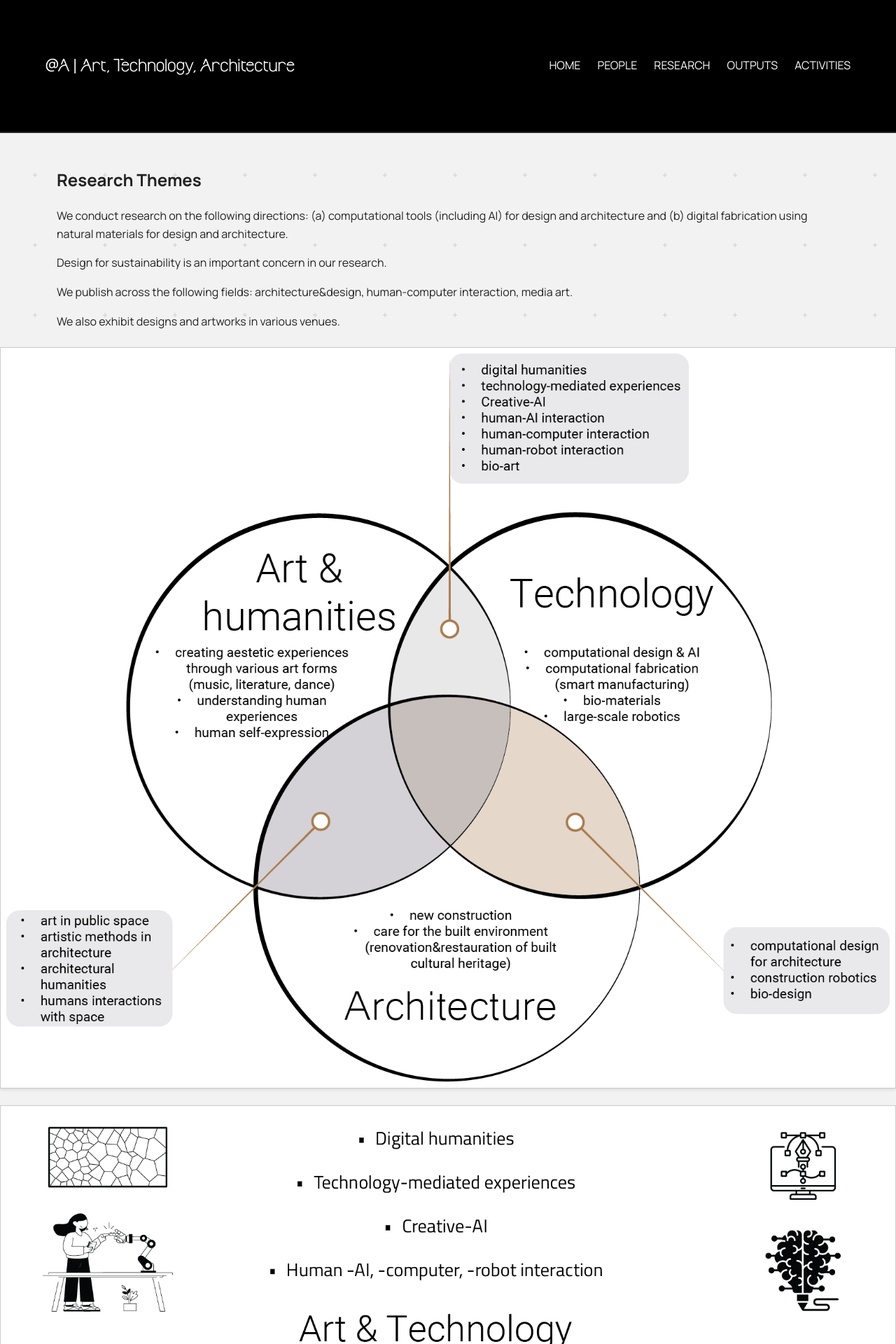
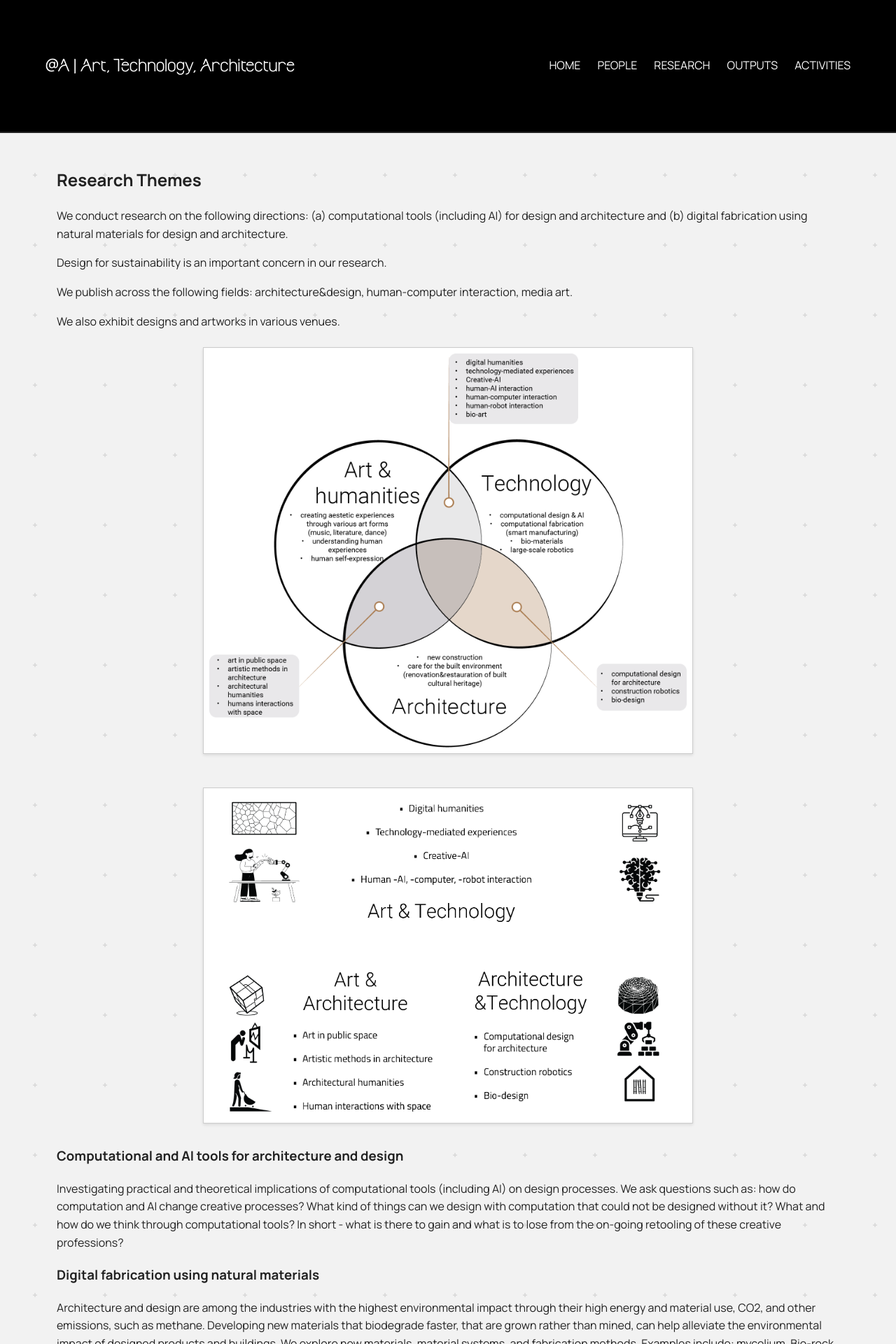
Before and after one commit to anqua/at-a, a Jekyll site: the page built from research.md, in a window 1280 px wide. Shown: the top 1920 px of the page at 70% size. Built offline with Jekyll 4.4.1, drawn with Linux system fonts in a browser that asks for light colours.

Commit message:
Shrink research diagram images and add spacing between them

```diff
--- a/assets/css/style.css
+++ b/assets/css/style.css
@@ -20,7 +20,6 @@
 
 body {
   margin: 0;
-  overflow-x: hidden;
   font-family: "Manrope", system-ui, -apple-system, BlinkMacSystemFont, sans-serif;
   line-height: 1.6;
   color: #222;
@@ -111,19 +110,18 @@ h1 {
 }
 
 .research-images {
-  width: 100vw;
-  margin-left: calc(50% - 50vw);
-  margin-right: calc(50% - 50vw);
   margin-top: 1.5em;
   margin-bottom: 2em;
   display: flex;
   flex-direction: column;
-  gap: 1.5em;
+  align-items: center;
+  gap: 3em;
 }
 
 .research-images img {
   display: block;
   width: 100%;
+  max-width: 700px;
   height: auto;
   background: #fff;
   border: 1px solid #ccc;
```
